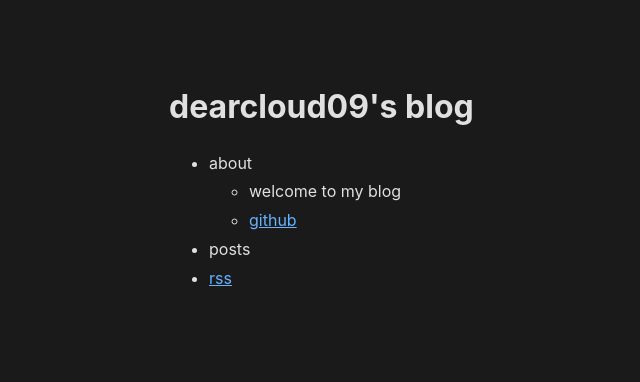
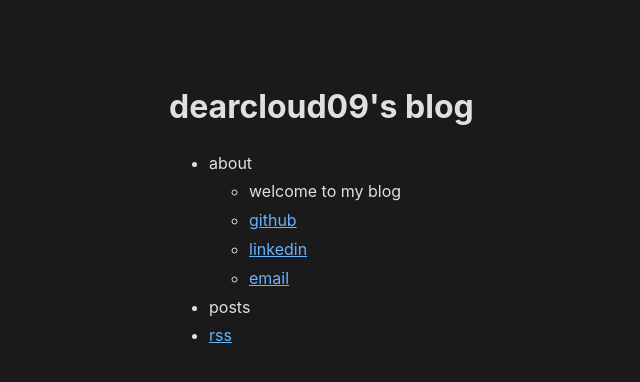
Before and after one commit to dearcloud09/dearcloud09.github.io, a Jekyll site: the page built from index.md, in a window 1280 px wide. Shown: the top 382 px of the page, without its empty margins (151-791 px from the left). Built offline with Jekyll 4.4.1, drawn with Linux system fonts in a browser that asks for light colours.

Commit message:
Add LinkedIn and email contact links

```diff
--- a/_data/menu.yml
+++ b/_data/menu.yml
@@ -7,6 +7,10 @@ entries:
       - title: welcome to my blog
       - title: github
         url: https://github.com/dearcloud09
+      - title: linkedin
+        url: https://www.linkedin.com/in/dearcloud09/
+      - title: email
+        url: mailto:dearcloud09@gmail.com
 
   - title: posts
     post_list:
```
